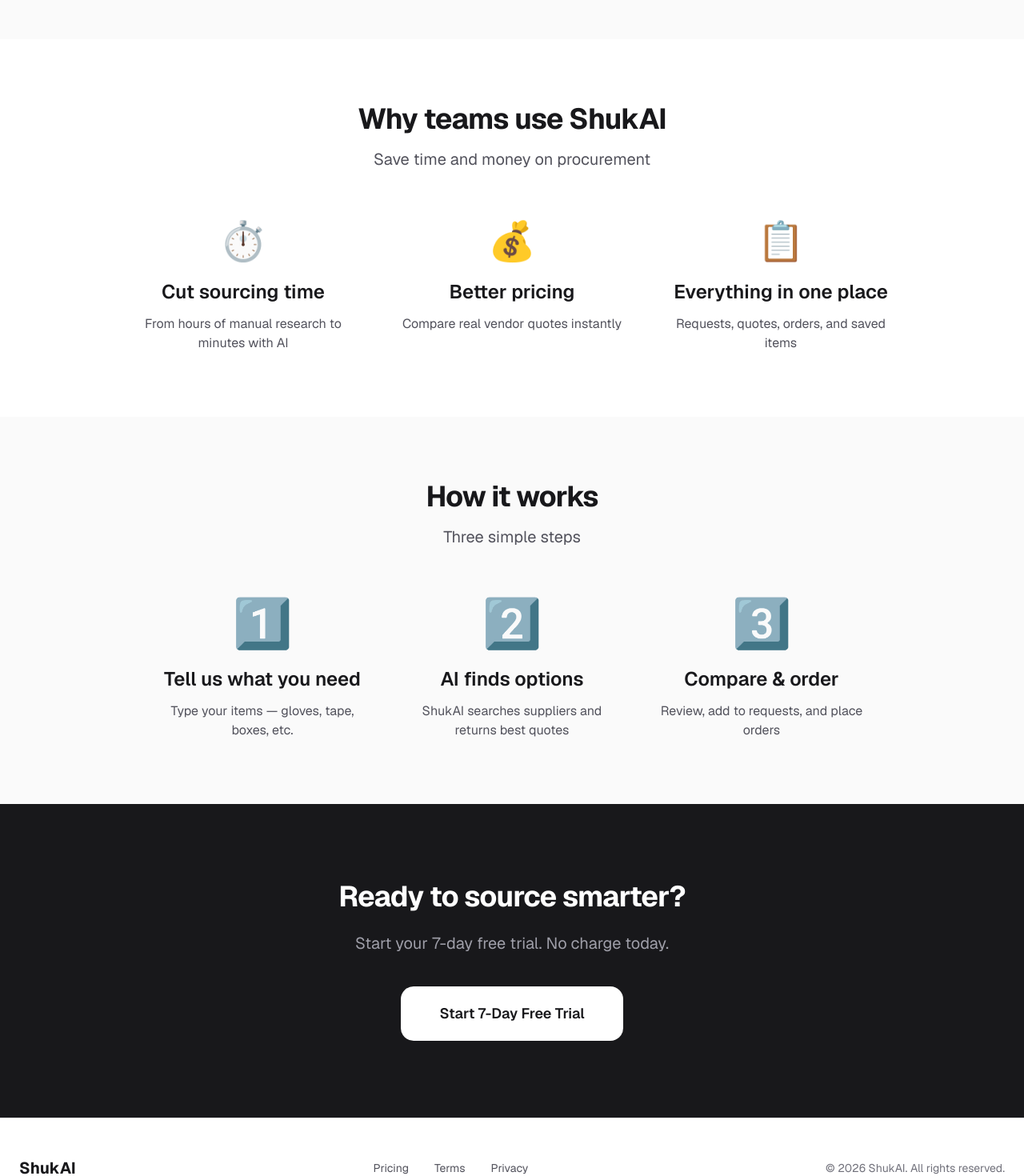
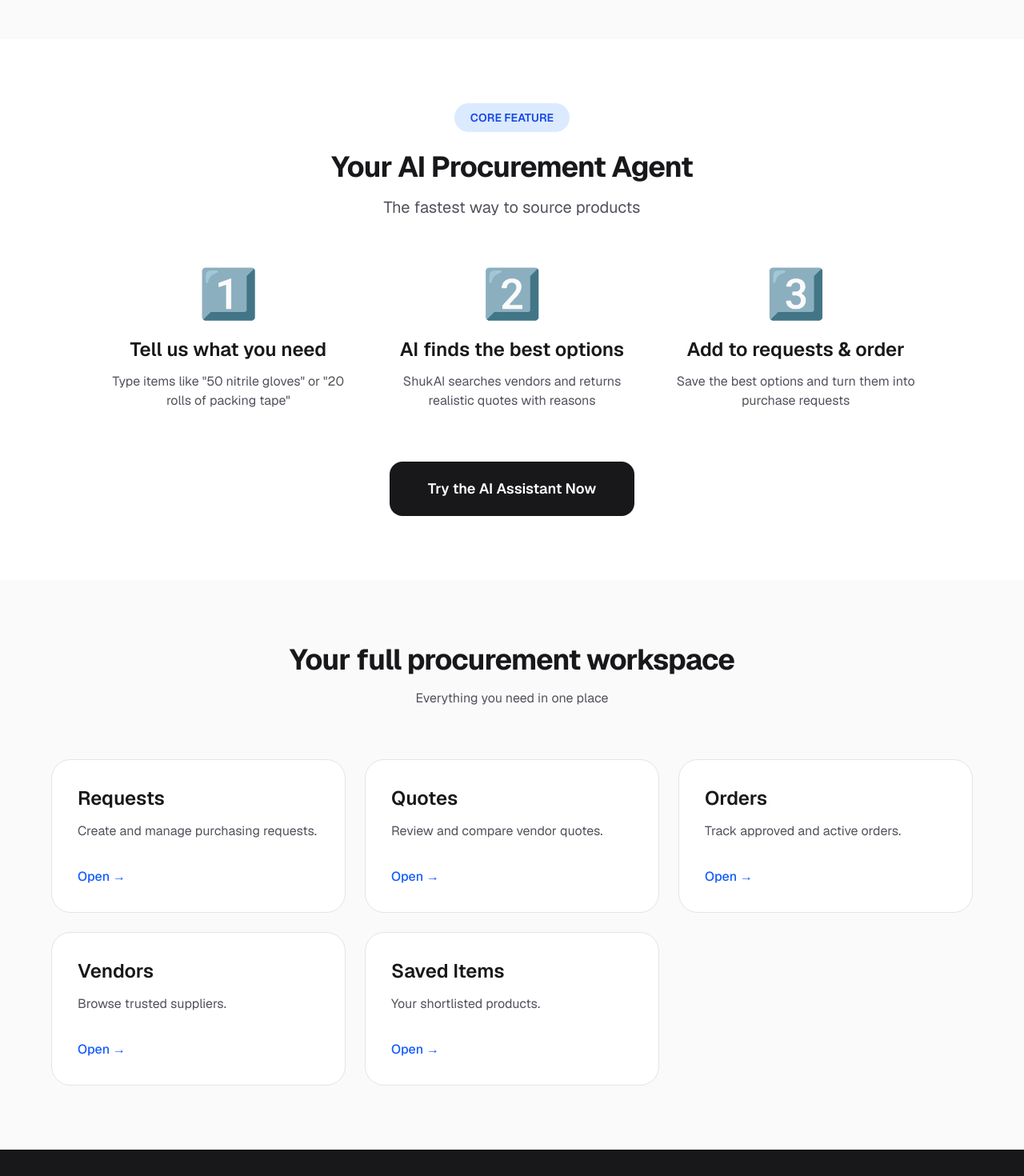
Before and after one commit to Gr33nstonecorp/shuka, a Next.js app: page / in a window 1280 px wide. Shown: the part 740-2210 px from the top of the page at 80% size. Built offline with nearby package versions, Linux system fonts and the light colour scheme; no server answers.

Commit message:
Update page.tsx

```diff
--- a/app/page.tsx
+++ b/app/page.tsx
@@ -85,58 +85,74 @@ export default function HomePage() {
         </div>
       </div>
 
-      {/* Why teams use ShukAI */}
-      <div className="bg-white dark:bg-zinc-900 py-20">
-        <div className="max-w-5xl mx-auto px-6">
+      {/* How it works - AI Assistant as the star */}
+      <div className="py-20 px-6 bg-white dark:bg-zinc-900">
+        <div className="max-w-5xl mx-auto">
           <div className="text-center mb-16">
-            <h2 className="text-4xl font-bold tracking-tight mb-4">Why teams use ShukAI</h2>
-            <p className="text-xl text-zinc-600 dark:text-zinc-400">Save time and money on procurement</p>
-          </div>
-
-          <div className="grid md:grid-cols-3 gap-8">
-            <div className="text-center">
-              <div className="text-5xl mb-6">⏱️</div>
-              <h3 className="text-2xl font-semibold mb-3">Cut sourcing time</h3>
-              <p className="text-zinc-600 dark:text-zinc-400">From hours of manual research to minutes with AI</p>
+            <div className="inline-flex bg-blue-100 dark:bg-blue-950 text-blue-700 dark:text-blue-300 px-5 py-2 rounded-full text-sm font-semibold mb-6">
+              CORE FEATURE
             </div>
-            <div className="text-center">
-              <div className="text-5xl mb-6">💰</div>
-              <h3 className="text-2xl font-semibold mb-3">Better pricing</h3>
-              <p className="text-zinc-600 dark:text-zinc-400">Compare real vendor quotes instantly</p>
-            </div>
-            <div className="text-center">
-              <div className="text-5xl mb-6">📋</div>
-              <h3 className="text-2xl font-semibold mb-3">Everything in one place</h3>
-              <p className="text-zinc-600 dark:text-zinc-400">Requests, quotes, orders, and saved items</p>
-            </div>
-          </div>
-        </div>
-      </div>
-
-      {/* How it works */}
-      <div className="py-20 px-6">
-        <div className="max-w-4xl mx-auto">
-          <div className="text-center mb-16">
-            <h2 className="text-4xl font-bold tracking-tight mb-4">How it works</h2>
-            <p className="text-xl text-zinc-600 dark:text-zinc-400">Three simple steps</p>
+            <h2 className="text-4xl font-bold tracking-tight mb-4">Your AI Procurement Agent</h2>
+            <p className="text-xl text-zinc-600 dark:text-zinc-400 max-w-2xl mx-auto">
+              The fastest way to source products
+            </p>
           </div>
 
           <div className="grid md:grid-cols-3 gap-10">
             <div className="text-center">
               <div className="text-6xl mb-6">1️⃣</div>
               <h3 className="text-2xl font-semibold mb-3">Tell us what you need</h3>
-              <p className="text-zinc-600">Type your items — gloves, tape, boxes, etc.</p>
+              <p className="text-zinc-600">Type items like "50 nitrile gloves" or "20 rolls of packing tape"</p>
             </div>
             <div className="text-center">
               <div className="text-6xl mb-6">2️⃣</div>
-              <h3 className="text-2xl font-semibold mb-3">AI finds options</h3>
-              <p className="text-zinc-600">ShukAI searches suppliers and returns best quotes</p>
+              <h3 className="text-2xl font-semibold mb-3">AI finds the best options</h3>
+              <p className="text-zinc-600">ShukAI searches vendors and returns realistic quotes with reasons</p>
             </div>
             <div className="text-center">
               <div className="text-6xl mb-6">3️⃣</div>
-              <h3 className="text-2xl font-semibold mb-3">Compare & order</h3>
-              <p className="text-zinc-600">Review, add to requests, and place orders</p>
+              <h3 className="text-2xl font-semibold mb-3">Add to requests & order</h3>
+              <p className="text-zinc-600">Save the best options and turn them into purchase requests</p>
             </div>
+          </div>
+
+          <div className="text-center mt-16">
+            <Link
+              href="/assistant"
+              className="inline-block px-12 py-5 bg-zinc-900 text-white font-semibold rounded-2xl hover:bg-black text-lg transition"
+            >
+              Try the AI Assistant Now
+            </Link>
+          </div>
+        </div>
+      </div>
+
+      {/* Workspace */}
+      <div className="py-20 px-6">
+        <div className="max-w-6xl mx-auto">
+          <div className="text-center mb-16">
+            <h2 className="text-4xl font-bold tracking-tight">Your full procurement workspace</h2>
+            <p className="text-zinc-600 dark:text-zinc-400 mt-4">Everything you need in one place</p>
+          </div>
+
+          <div className="grid md:grid-cols-2 lg:grid-cols-3 gap-6">
+            {[
+              { label: "Requests", href: "/requests", description: "Create and manage purchasing requests." },
+              { label: "Quotes", href: "/quotes", description: "Review and compare vendor quotes." },
+              { label: "Orders", href: "/orders", description: "Track approved and active orders." },
+              { label: "Vendors", href: "/vendors", description: "Browse trusted suppliers." },
+              { label: "Saved Items", href: "/saved-items", description: "Your shortlisted products." },
+            ].map((tab) => (
+              <Link
+                key={tab.href}
+                href={tab.href}
+                className="group bg-white dark:bg-zinc-900 border border-zinc-200 dark:border-zinc-800 rounded-3xl p-8 hover:border-blue-500 transition-all hover:shadow-xl"
+              >
+                <div className="font-semibold text-2xl mb-3 group-hover:text-blue-600 transition">{tab.label}</div>
+                <p className="text-zinc-600 dark:text-zinc-400 leading-relaxed">{tab.description}</p>
+                <div className="mt-8 text-blue-600 font-medium group-hover:underline">Open →</div>
+              </Link>
+            ))}
           </div>
         </div>
       </div>
```
